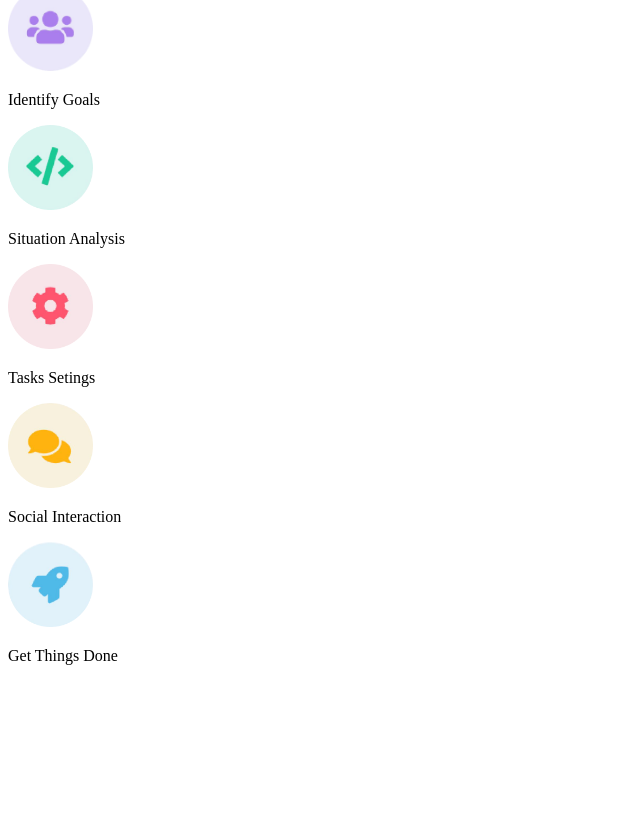
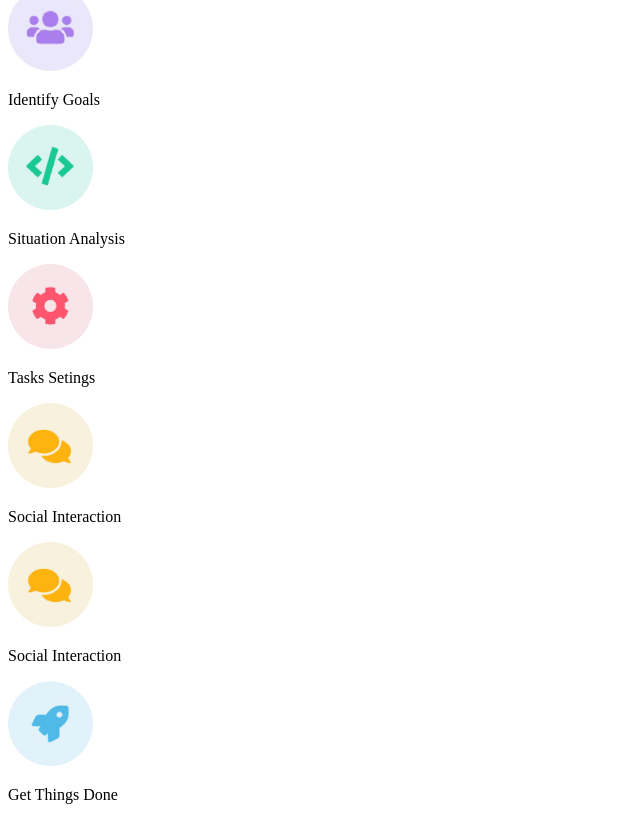
Before and after one commit to AkagamiNoLorea/replica-web-react, a React (Vite) app: page / in a window 1280 px wide. Shown: the part 1472-2292 px from the top of the page, without its empty margins (0-640 px from the left). Before the commit the page ends 2153 px from the top, so only its background shows below. Built offline with nearby package versions, Linux system fonts and the light colour scheme.

Commit message:
ahoraque pasa

```diff
--- a/src/components/atomos/Icons.jsx
+++ b/src/components/atomos/Icons.jsx
@@ -1,16 +1,24 @@
 const Icons = () => {
   return (
-    <div className= "Icons">
-      <img src="src/img/descarga001.png" width={"85px"} height={"85px"} />
-      <p className="iconsname">Identify Goals</p>
-      <img src="src/img/descarga002.png" width={"85px"} height={"85px"} />
-      <p className="iconsname">Situation Analysis</p>
-      <img src="src/img/descarga003.png" width={"85px"} height={"85px"} />
-      <p className="iconsname">Tasks Setings</p>
-      <img src="src/img/descarga004.png" width={"85px"} height={"85px"} />
-      <p className="iconsname">Social Interaction</p>
-      <img src="src/img/descarga005.png" width={"85px"} height={"85px"} />
-      <p className="iconsname">Get Things Done</p>
+    <div className="Icons">
+      <div><img src="src/img/descarga001.png" width={"85px"} height={"85px"} />
+        <p className="iconsname">Identify Goals</p>
+      </div>
+      <div><img src="src/img/descarga002.png" width={"85px"} height={"85px"} />
+        <p className="iconsname">Situation Analysis</p>
+      </div>
+      <div><img src="src/img/descarga003.png" width={"85px"} height={"85px"} />
+        <p className="iconsname">Tasks Setings</p>
+      </div>
+      <div><img src="src/img/descarga004.png" width={"85px"} height={"85px"} />
+        <p className="iconsname">Social Interaction</p>
+      </div>
+      <div><img src="src/img/descarga004.png" width={"85px"} height={"85px"} />
+        <p className="iconsname">Social Interaction</p>
+      </div>
+      <div><img src="src/img/descarga005.png" width={"85px"} height={"85px"} />
+        <p className="iconsname">Get Things Done</p>
+      </div>
     </div>
   );
 };
```
